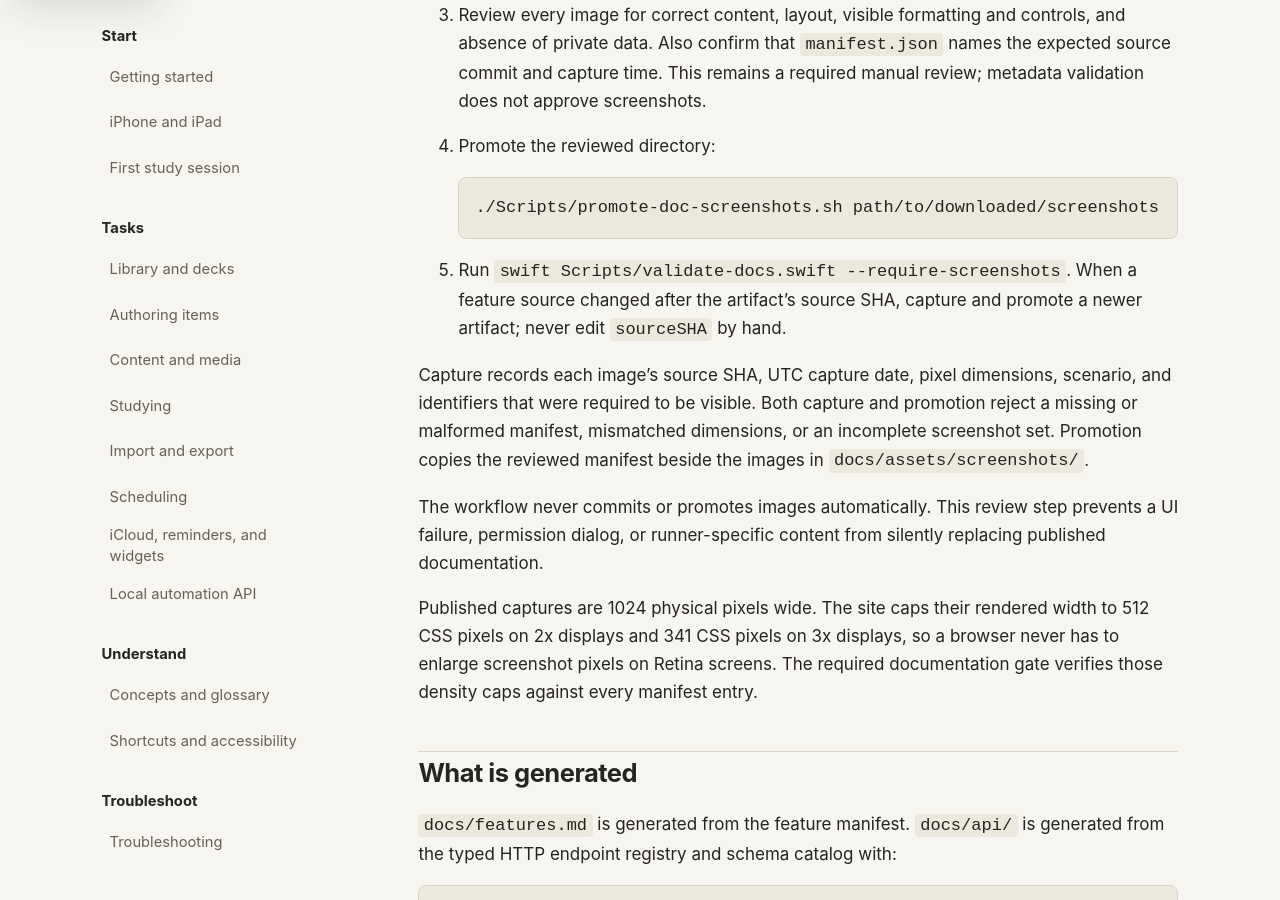
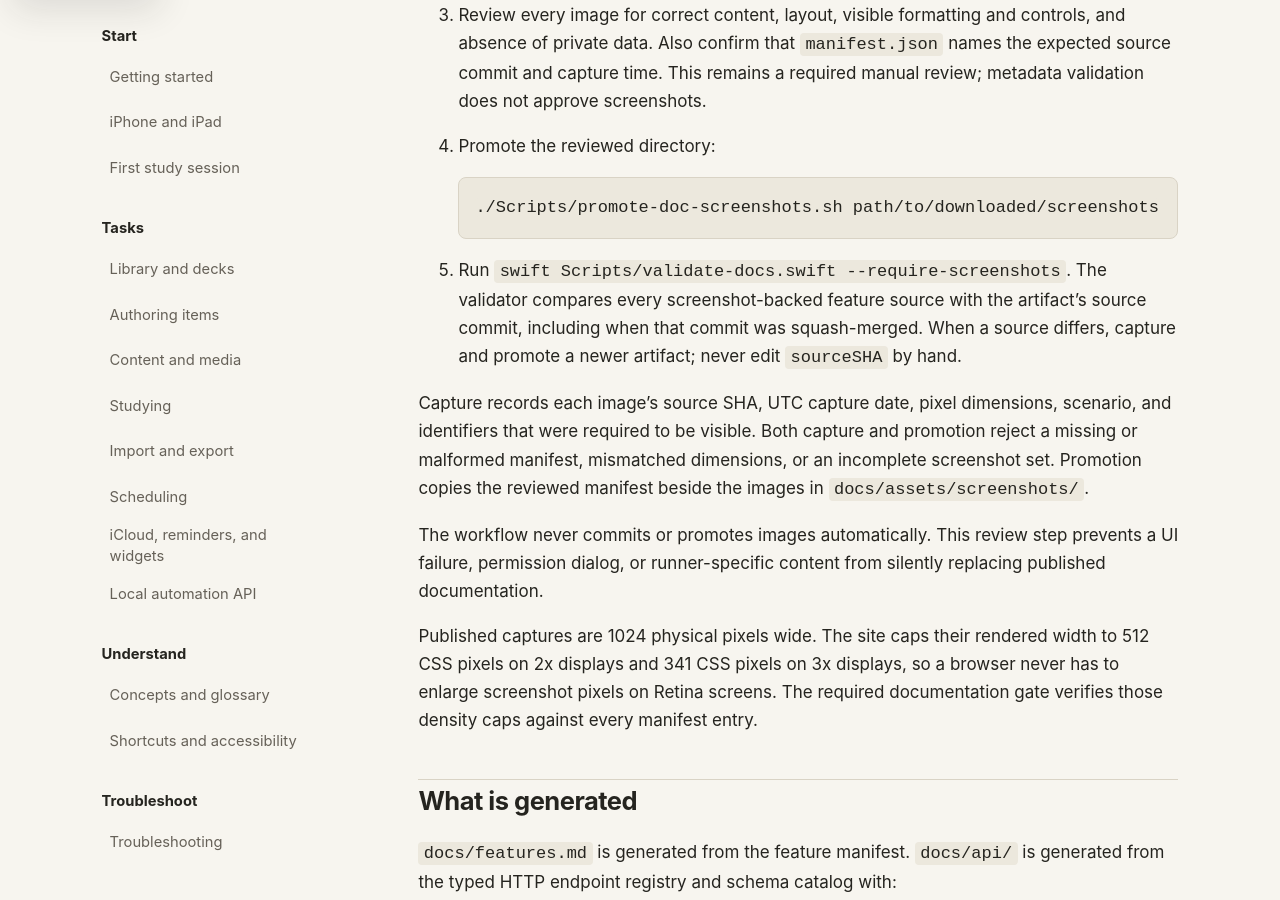
Before and after one commit to neoanki2/neoanki2, a Jekyll site: the page built from docs/user/maintaining-documentation.md, in a window 1280 px wide and 900 px high, scrolled down 2617 px. Built offline with Jekyll 4.4.1, drawn with Linux system fonts in a browser that asks for light colours.

Commit message:
Support squash-merged screenshot evidence

````diff
--- a/docs/user/maintaining-documentation.md
+++ b/docs/user/maintaining-documentation.md
@@ -104,9 +104,10 @@ local testing.
    ./Scripts/promote-doc-screenshots.sh path/to/downloaded/screenshots
    ```
 
-5. Run `swift Scripts/validate-docs.swift --require-screenshots`. When a feature
-   source changed after the artifact's source SHA, capture and promote a newer
-   artifact; never edit `sourceSHA` by hand.
+5. Run `swift Scripts/validate-docs.swift --require-screenshots`. The validator
+   compares every screenshot-backed feature source with the artifact's source
+   commit, including when that commit was squash-merged. When a source differs,
+   capture and promote a newer artifact; never edit `sourceSHA` by hand.
 
 Capture records each image's source SHA, UTC capture date, pixel dimensions,
 scenario, and identifiers that were required to be visible. Both capture and
````
Also changed, not shown: 1 other file.
